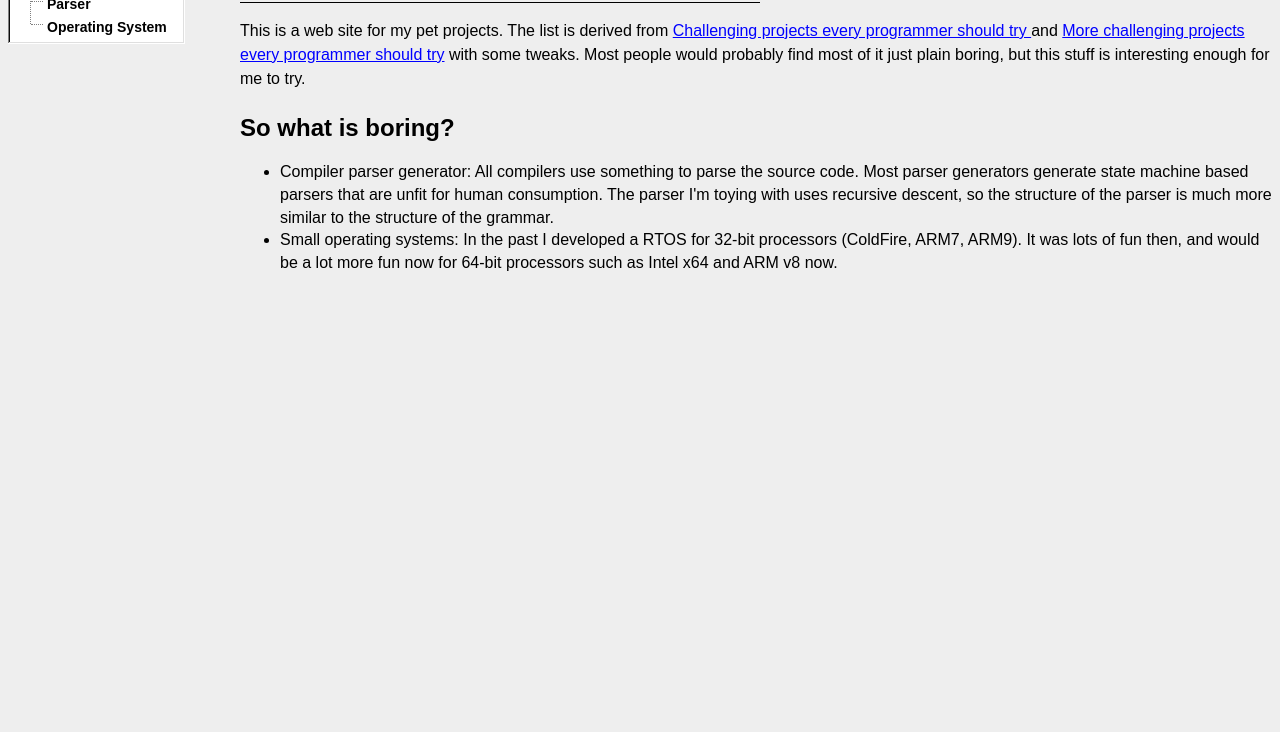
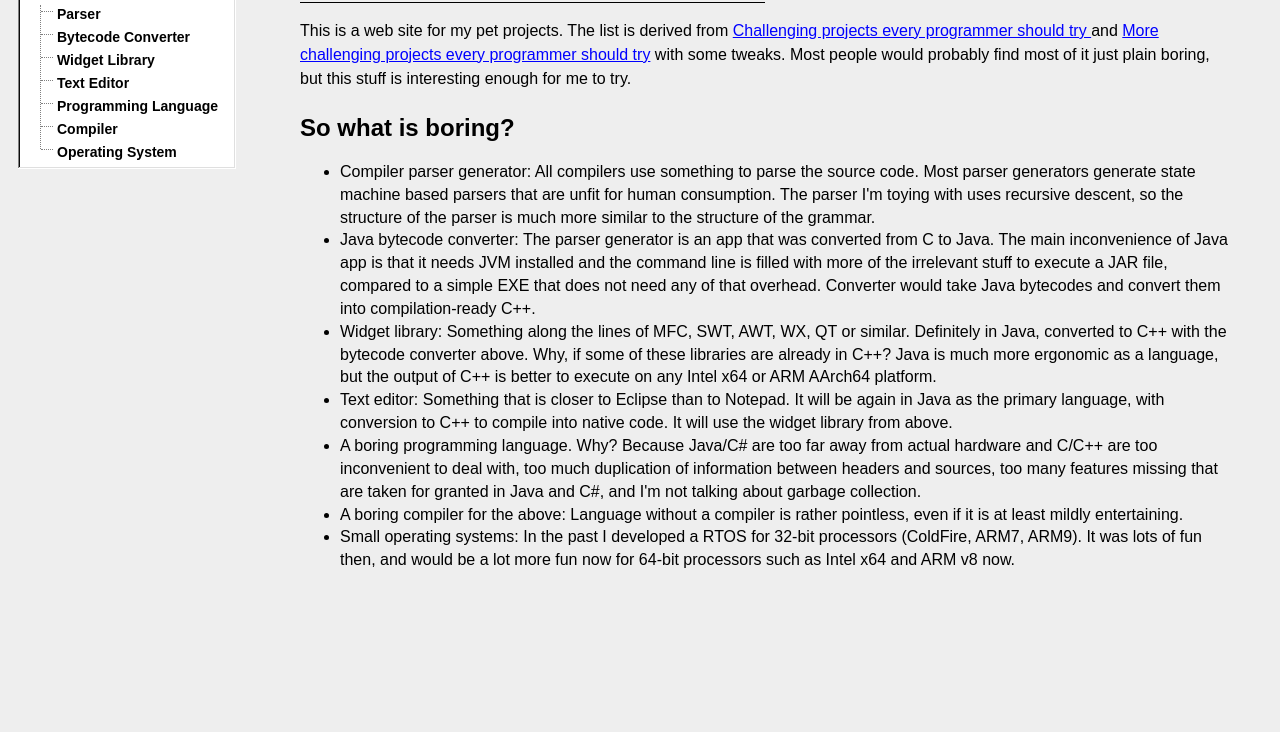
Before and after one commit to borium-org/borium-org.github.io, a plain HTML site: page index.html in a window 1280 px wide. Shown: the part 68-800 px from the top of the page. Drawn offline with Linux system fonts and the light colour scheme; a web font is replaced by a local one.

Commit message:
Layout tweak. More boring projects planned.

```diff
--- a/docs.css
+++ b/docs.css
@@ -6,17 +6,18 @@ body
 }
 main
 {
-	width: 65 rem;
-	margin-left: 240px;
+	max-width: 1000px;
+	margin-left: 300px;
+	margin-right: 50px;
 	margin-bottom: 60px;
 }
 aside
 {
-	width: 200px;
+	width: 350px;
 	position: fixed;
 	top: 0;
 	bottom: 0;
-	padding: 8px;
+	padding: 18px;
 	display: flex;
 	align-items: stretch;
 }
@@ -36,18 +37,6 @@ hr
 	border: none;
 	width: 50%;
 	height: 1px;
-	/*opacity: 0.5;*/
-	/*	background: linear-gradient(
-	 to right,
-	 red 20%,
-	 yellow 20%,
-	 yellow 36%,
-	 green 36%,
-	 green 60%,
-	 blue 60%,
-	 blue 100%
-	 );
-	 */
 	background: black;
 }
 h2
--- a/index.html
+++ b/index.html
@@ -35,6 +35,33 @@
 						structure of the grammar.
 					</li>
 					<li>
+						Java bytecode converter: The parser generator is an app that was converted from C to Java. The
+						main inconvenience of Java app is that it needs JVM installed and the command line is filled with
+						more of the irrelevant stuff to execute a JAR file, compared to a simple EXE that does not need any
+						of that overhead. Converter would take Java bytecodes and convert them into compilation-ready C++.
+					</li>
+					<li>
+						Widget library: Something along the lines of MFC, SWT, AWT, WX, QT or similar. Definitely in Java,
+						converted to C++ with the bytecode converter above. Why, if some of these libraries are already in
+						C++? Java is much more ergonomic as a language, but the output of C++ is better to execute on any
+						Intel x64 or ARM AArch64 platform.
+					</li>
+					<li>
+						Text editor: Something that is closer to Eclipse than to Notepad. It will be again in Java as the
+						primary language, with conversion to C++ to compile into native code. It will use the widget
+						library from above.
+					</li>
+					<li>
+						A boring programming language. Why? Because Java/C# are too far away from actual hardware and C/C++
+						are too inconvenient to deal with, too much duplication of information between headers and sources,
+						too many features missing that are taken for granted in Java and C#, and I'm not talking about garbage
+						collection.
+					</li>
+					<li>
+						A boring compiler for the above: Language without a compiler is rather pointless, even if it is
+						at least mildly entertaining.
+					</li>
+					<li>
 						Small operating systems: In the past I developed a RTOS for 32-bit processors (ColdFire, ARM7,
 						ARM9). It was lots of fun then, and would be a lot more fun now for 64-bit processors such as
 						Intel x64 and ARM v8 now.
--- a/treeview.html
+++ b/treeview.html
@@ -8,6 +8,21 @@
 			<a href="parser.html">Parser</a>
 		</li>
 		<li>
+			<a href="bytecode.html">Bytecode Converter</a>
+		</li>
+		<li>
+			<a href="widgets.html">Widget Library</a>
+		</li>
+		<li>
+			<a href="texteditor.html">Text Editor</a>
+		</li>
+		<li>
+			<a href="language.html">Programming Language</a>
+		</li>
+		<li>
+			<a href="compiler.html">Compiler</a>
+		</li>
+		<li>
 			<a href="os.html">Operating System</a>
 		</li>
 	</ul>
```
